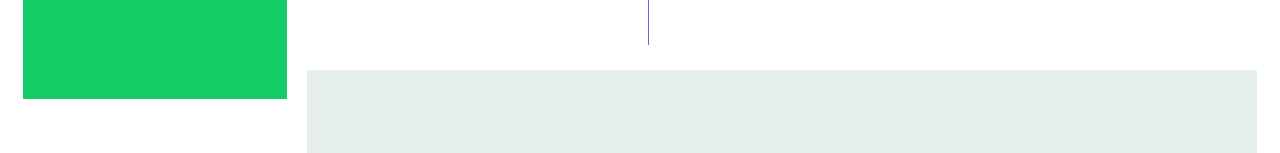
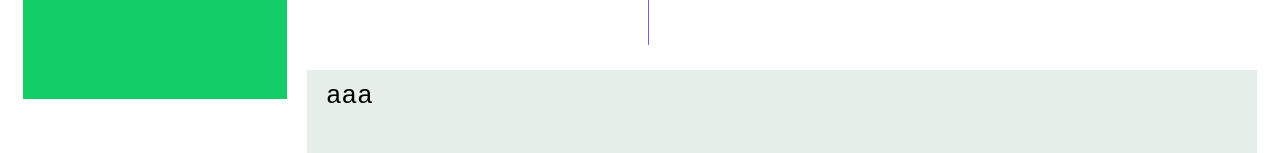
Before and after one commit to Anton-Osip/Social, a React (Create React App) app: page /dialogs in a window 1280 px wide. Shown: the part 799-952 px from the top of the page. Built offline with nearby package versions, Linux system fonts and the light colour scheme.

Commit message:
38. Уроки, Курс React JS - dispatch и action

```diff
--- a/src/App.js
+++ b/src/App.js
@@ -18,23 +18,11 @@ const App = props => {
 				<div className='content'>
 					<Route
 						path='/profile'
-						render={() => (
-							<Profile
-								profilePage={props.state.profilePage}
-								addPost={props.addPost}
-								updateNewPostText={props.updateNewPostText}
-							/>
-						)}
+						render={() => <Profile profilePage={props.state.profilePage} dispatch={props.dispatch} />}
 					/>
 					<Route
 						path='/dialogs'
-						render={() => (
-							<Dialogs
-								state={props.state.dialogsPage}
-								addMessages={props.addMessages}
-								updateNewMessageText={props.updateNewMessageText}
-							/>
-						)}
+						render={() => <Dialogs state={props.state.dialogsPage} dispatch={props.dispatch} />}
 					/>
 
 					<Route path='/news' render={() => <News />} />
--- a/src/components/Dialogs/Dialogs.jsx
+++ b/src/components/Dialogs/Dialogs.jsx
@@ -18,10 +18,10 @@ export function Dialogs(props) {
 
 	let addMasseg = event => {
 		event.preventDefault()
-		props.addMessages(newDialogsElement.current.value)
+		props.dispatch({ type: 'ADD-MESSAGE' })
 	}
 	let onMassegeChange = () => {
-		props.updateNewMessageText(newDialogsElement.current.value)
+		props.dispatch({ type: 'UPDATE-NEW-MESSAGE-TEXT', newText: newDialogsElement.current.value })
 	}
 
 	return (
--- a/src/components/Profile/MyPosts/MyPosts.jsx
+++ b/src/components/Profile/MyPosts/MyPosts.jsx
@@ -12,11 +12,11 @@ export default function MyPosts(props) {
 
 	let addPost = event => {
 		event.preventDefault()
-		props.addPost(newPostElement.current.value)
+		props.dispatch({ type: 'ADD-POST' })
 	}
 
 	let onPostChange = () => {
-		props.updateNewPostText(newPostElement.current.value)
+		props.dispatch({ type: 'UPDATE-NEW-POST-TEXT', newText: newPostElement.current.value })
 	}
 
 	return (
--- a/src/components/Profile/Profile.jsx
+++ b/src/components/Profile/Profile.jsx
@@ -10,8 +10,7 @@ export function Profile(props) {
 			<MyPosts
 				posts={props.profilePage.posts}
 				newPostText={props.profilePage.newPostText}
-				addPost={props.addPost}
-				updateNewPostText={props.updateNewPostText}
+				dispatch={props.dispatch}
 			/>
 		</div>
 	)
--- a/src/index.js
+++ b/src/index.js
@@ -7,13 +7,7 @@ import { store } from './redux/state'
 
 let rerenderEntireTree = state => {
 	ReactDOM.render(
-		<App
-			state={state}
-			addPost={store.addPost.bind(store)}
-			updateNewPostText={store.updateNewPostText.bind(store)}
-			addMessages={store.addMessages.bind(store)}
-			updateNewMessageText={store.updateNewMessageText.bind(store)}
-		/>,
+		<App state={state} dispatch={store.dispatch.bind(store)} />,
 		document.getElementById('root'),
 	)
 }
--- a/src/redux/state.js
+++ b/src/redux/state.js
@@ -21,7 +21,7 @@ export let store = {
 				{ id: 3, message: 'I am a normal pBLablabl I can have text and						everything', my: false },
 				{ id: 4, message: 'I am a normal pBLablabl I can have text and						everything', my: true },
 			],
-			newMessageText: '',
+			newMessageText: 'aaa',
 		},
 		navbarPage: {
 			linksElements: [
@@ -36,42 +36,42 @@ export let store = {
 			FrendLink: [{ id: 1, name: 'Anton' }, { id: 2, name: 'Viktor' }, { id: 3, name: 'Valera' }],
 		},
 	},
+	_rerenderEntireTree() {
+		console.log('state was changed')
+	},
+	subscribe(observer) {
+		this._rerenderEntireTree = observer
+	},
 	getState() {
 		return this._state
 	},
-	_rerenderEntireTree() {
-		console.log('state was changed')
-	},
-	addPost(postMessage) {
+
+	dispatch(action) {
+		if (action.type === 'ADD-POST') {
 			let newMessage = {
 				id: this._state.profilePage.posts.length + 1,
-			message: postMessage,
+				message: this._state.profilePage.newPostText,
 				likesCount: '0',
 			}
 			this._state.profilePage.posts.push(newMessage)
 			this._state.profilePage.newPostText = ''
 			this._rerenderEntireTree(this._state)
-	},
-	updateNewPostText(newText) {
-		this._state.profilePage.newPostText = newText
+		} else if (action.type === 'UPDATE-NEW-POST-TEXT') {
+			this._state.profilePage.newPostText = action.newText
 			this._rerenderEntireTree(this._state)
-	},
-	addMessages(postMessage) {
+		} else if (action.type === 'ADD-MESSAGE') {
 			let newMessages = {
 				id: this._state.dialogsPage.messages.length + 1,
-			message: postMessage,
+				message: this._state.dialogsPage.newMessageText,
 				my: true,
 			}
 			this._state.dialogsPage.messages.push(newMessages)
 			this._state.dialogsPage.newMessageText = ''
 			this._rerenderEntireTree(this._state)
-	},
-	updateNewMessageText(newText) {
-		this._state.dialogsPage.newMessageText = newText
+		} else if (action.type === 'UPDATE-NEW-MESSAGE-TEXT') {
+			this._state.dialogsPage.newMessageText = action.newText
 			this._rerenderEntireTree(this._state)
-	},
-	subscribe(observer) {
-		this._rerenderEntireTree = observer
+		}
 	},
 }
 
```
Lines whose indentation alone changed are shown as unchanged.
